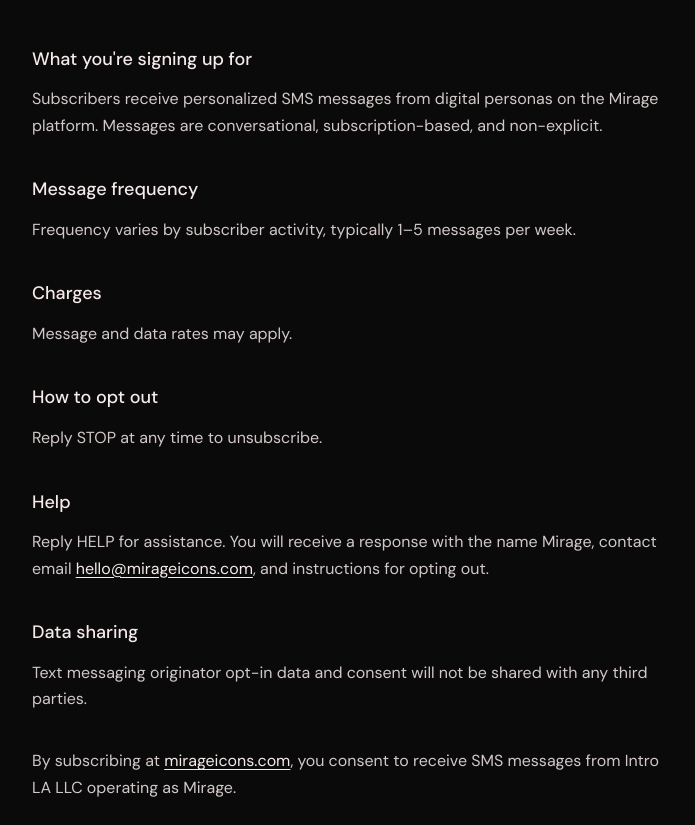
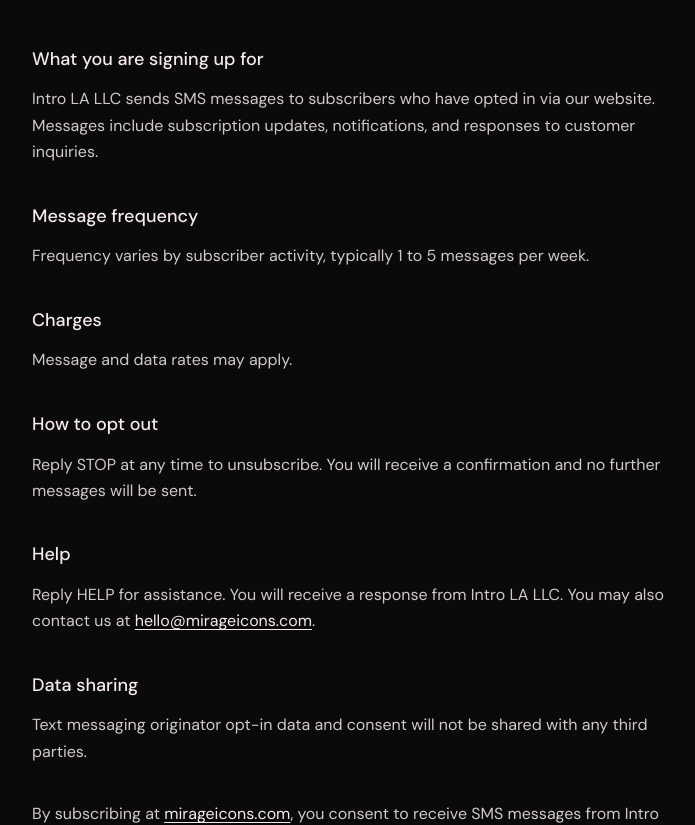
Before and after one commit to natescott12/mirage-pwa, a plain HTML site: page sms-terms.html in a window 1280 px wide. Shown: the part 136-961 px from the top of the page, without its empty margins (288-983 px from the left). Drawn offline with Linux system fonts and the light colour scheme.

Commit message:
fix(sms-terms): sync root with clean TCR-compliant version

```diff
--- a/sms-terms.html
+++ b/sms-terms.html
@@ -32,7 +32,6 @@
     margin-bottom: 12px;
   }
   p { margin-bottom: 14px; color: rgba(246, 234, 234, 0.85); }
-  .lede { color: rgba(246, 234, 234, 0.65); margin-bottom: 32px; }
   .footer {
     margin-top: 64px;
     padding-top: 32px;
@@ -52,28 +51,28 @@
   <div class="wrap">
     <h1>Text Message Program</h1>
 
-    <h2>What you're signing up for</h2>
-    <p>Subscribers receive personalized SMS messages from digital personas on the Mirage platform. Messages are conversational, subscription-based, and non-explicit.</p>
+    <h2>What you are signing up for</h2>
+    <p>Intro LA LLC sends SMS messages to subscribers who have opted in via our website. Messages include subscription updates, notifications, and responses to customer inquiries.</p>
 
     <h2>Message frequency</h2>
-    <p>Frequency varies by subscriber activity, typically 1–5 messages per week.</p>
+    <p>Frequency varies by subscriber activity, typically 1 to 5 messages per week.</p>
 
     <h2>Charges</h2>
     <p>Message and data rates may apply.</p>
 
     <h2>How to opt out</h2>
-    <p>Reply STOP at any time to unsubscribe.</p>
+    <p>Reply STOP at any time to unsubscribe. You will receive a confirmation and no further messages will be sent.</p>
 
     <h2>Help</h2>
-    <p>Reply HELP for assistance. You will receive a response with the name Mirage, contact email <a href="mailto:hello@mirageicons.com">hello@mirageicons.com</a>, and instructions for opting out.</p>
+    <p>Reply HELP for assistance. You will receive a response from Intro LA LLC. You may also contact us at <a href="mailto:hello@mirageicons.com">hello@mirageicons.com</a>.</p>
 
     <h2>Data sharing</h2>
     <p>Text messaging originator opt-in data and consent will not be shared with any third parties.</p>
 
-    <p style="margin-top:36px;">By subscribing at <a href="https://mirageicons.com">mirageicons.com</a>, you consent to receive SMS messages from Intro LA LLC operating as Mirage.</p>
+    <p style="margin-top:36px;">By subscribing at <a href="https://mirageicons.com">mirageicons.com</a>, you consent to receive SMS messages from Intro LA LLC.</p>
 
     <div class="footer">
-      <a href="https://mirageicons.com">&#8592; mirageicons.com</a>
+      <a href="https://mirageicons.com">&larr; mirageicons.com</a>
     </div>
   </div>
 </body>
```
